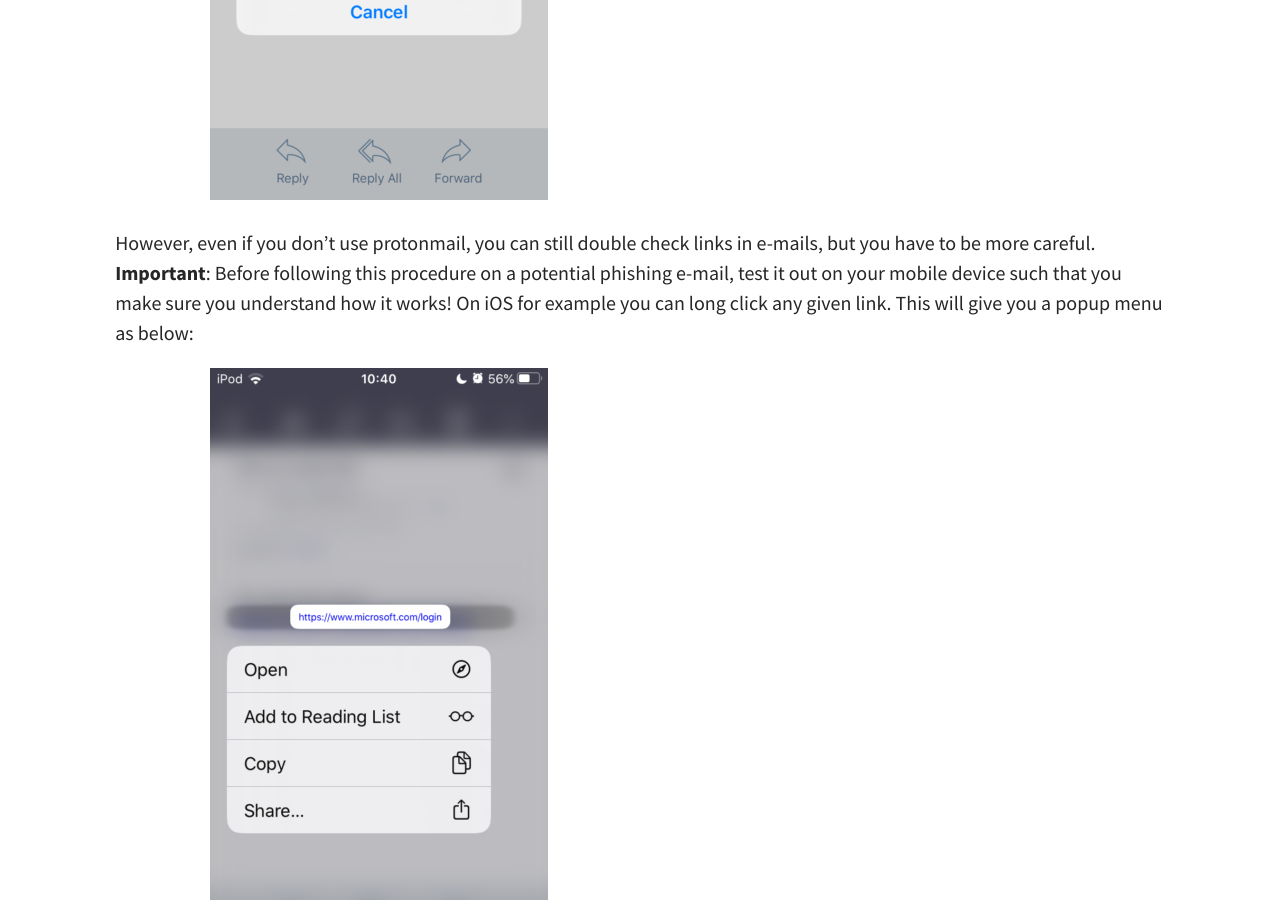
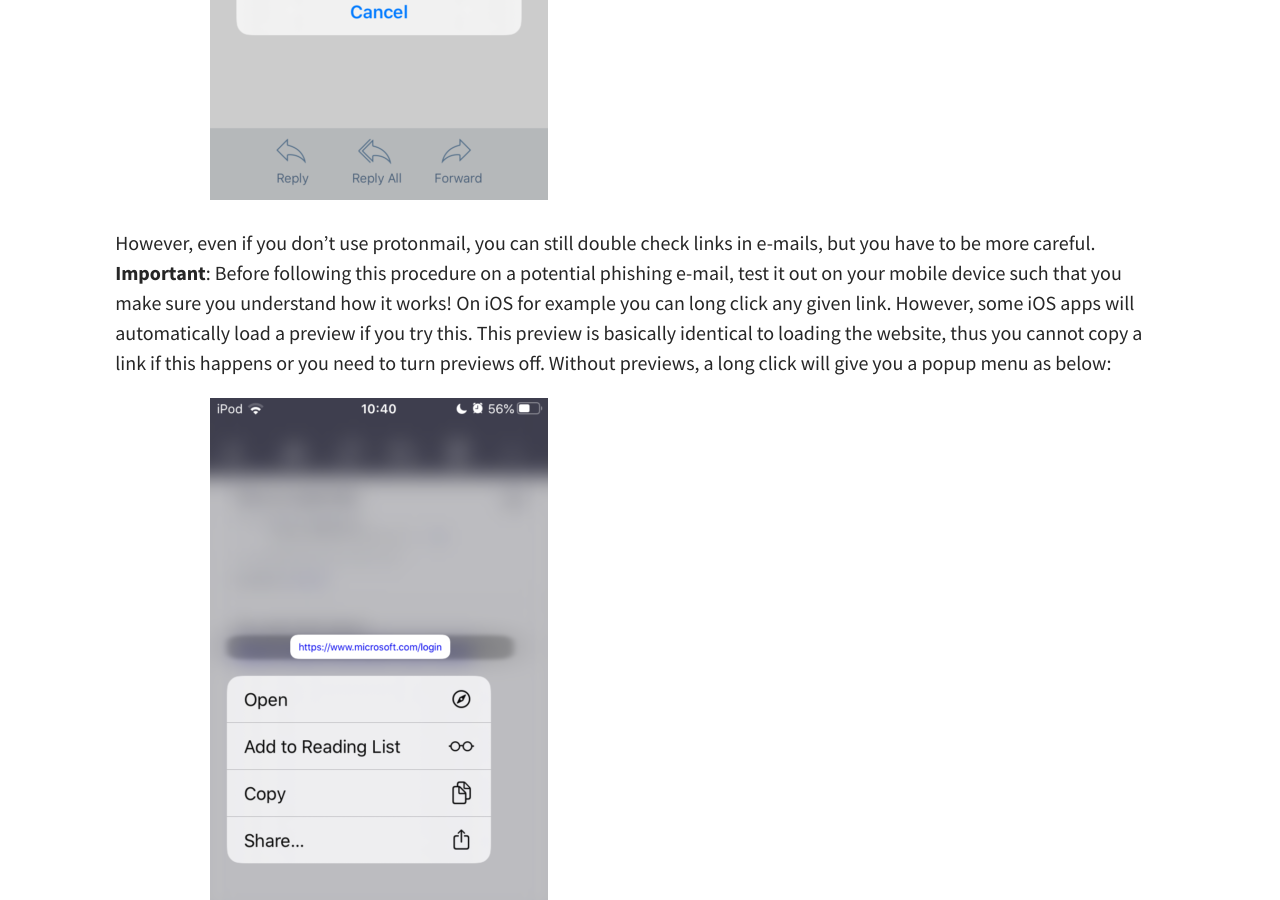
Before and after one commit to k0dk0de/k0dk0de.github.io, a Jekyll site: the page built from _posts/2020-04-19-Phishing.md, in a window 1280 px wide and 900 px high, scrolled down 5316 px. Built offline with Jekyll 4.4.1, drawn with Linux system fonts in a browser that asks for light colours; some of the changed text lies outside the part shown.

Commit message:
Update for phishing post
Removed media player for Darknet Diaries Episode due to tracker
concerns.
Added a warning for automatic link preview on iOS.

```diff
--- a/_posts/2020-04-19-Phishing.md
+++ b/_posts/2020-04-19-Phishing.md
@@ -101,7 +101,7 @@ Many of us check their e-mails on their phones or other mobile devices, so link
 
 ![Protonmail Link Protection iOS](/assets/img/posts/2020-04-19-Phishing/ios-protonmail-open-link.png)
 
-However, even if you don't use protonmail, you can still double check links in e-mails, but you have to be more careful. **Important**: Before following this procedure on a potential phishing e-mail, test it out on your mobile device such that you make sure you understand how it works! On iOS for example you can long click any given link. This will give you a popup menu as below:
+However, even if you don't use protonmail, you can still double check links in e-mails, but you have to be more careful. **Important**: Before following this procedure on a potential phishing e-mail, test it out on your mobile device such that you make sure you understand how it works! On iOS for example you can long click any given link. However, some iOS apps will automatically load a preview if you try this. This preview is basically identical to loading the website, thus you cannot copy a link if this happens or you need to turn previews off. Without previews, a long click will give you a popup menu as below:
 
 ![Protonmail Long Click Link](/assets/img/posts/2020-04-19-Phishing/ios-protonmail-copy.png)
 
@@ -161,9 +161,6 @@ There are many further sources out there as well as case studies. This post is o
 
 If you want to go down the rabbit hole further and listen to one possible worse case scenario that start with a fairly targeted and elaborate phish I recommend listening to episode 3 of Darknet diaries: <a href="https://darknetdiaries.com/episode/3/" target="_blank">DigiNotar, You are the Weakest Link, Good Bye!</a>.
 
-<iframe frameborder="0" height="200" scrolling="no" src="https://playlist.megaphone.fm?e=ADV5119980399" width="100%"></iframe>
-
-
 
 # Vishing
 
@@ -185,3 +182,7 @@ As mentioned in an earlier post on [podcasts](/2020/01/31/Podcasts.html) there i
 
 Stay vigilant!
 -k0dk0d
+
+
+
+*2020-04-28 Update: This article previously did not mention that iOS long clicks on link might produce a preview, which is the same as loading a link. The current version corrects this. Furthermore: the mediaplayer to the darknet diary episode was removed due to trackers.*
```
